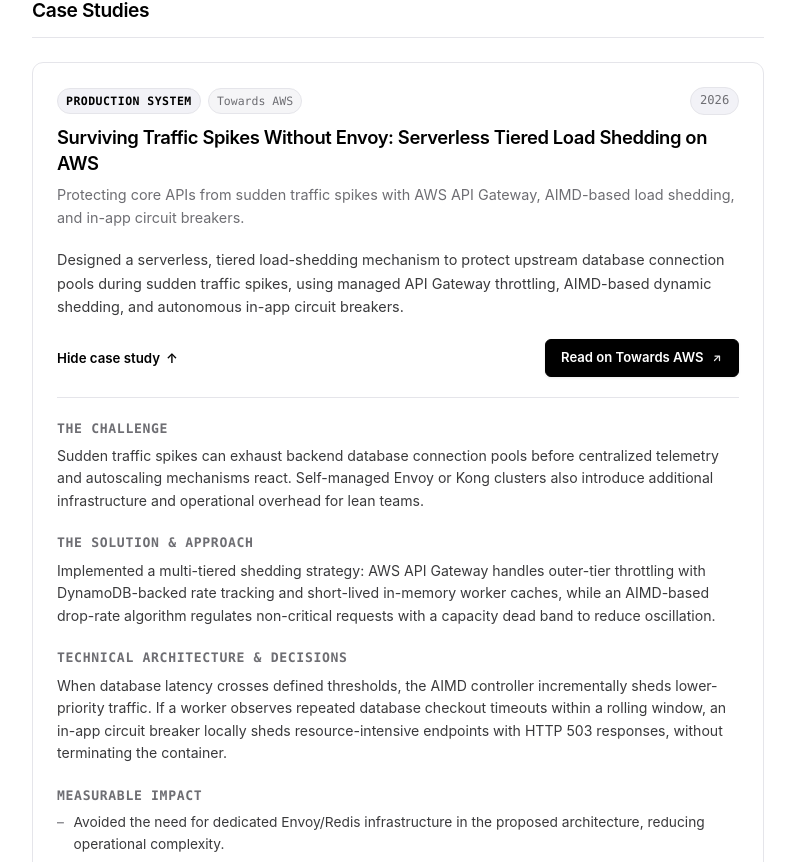
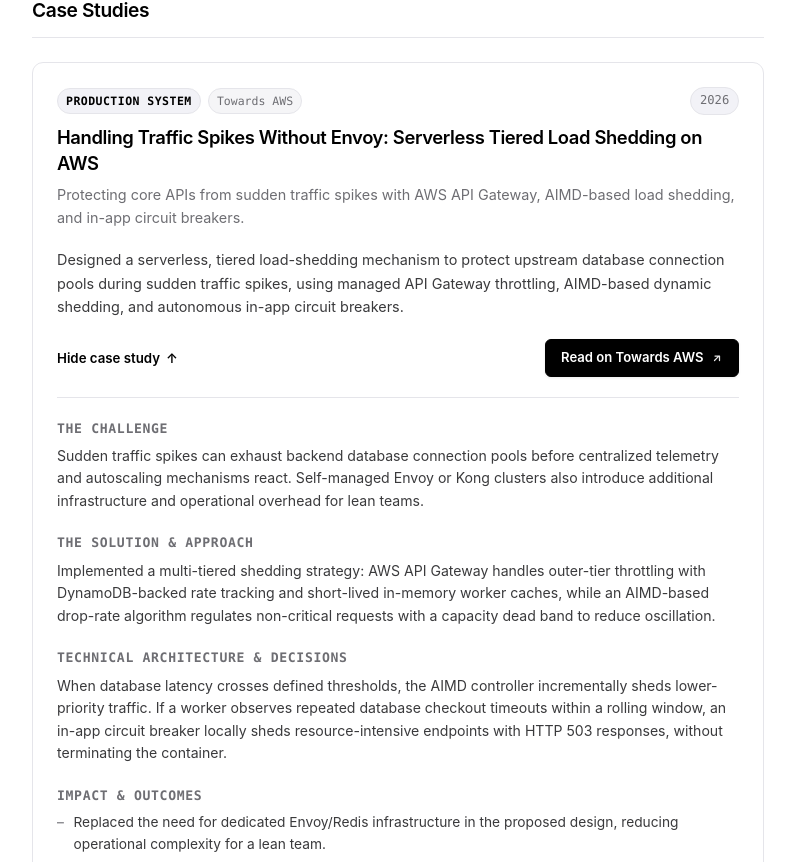
Before and after one commit to galaxytemple/galaxytemple.github.io, a React (Vite) app: page / in a window 1280 px wide. Shown: the part 1938-2800 px from the top of the page, without its empty margins (242-1037 px from the left). Built offline with nearby package versions, Linux system fonts and the light colour scheme.

Commit message:
feat: refine case study key learnings, outcomes, and styling

```diff
--- a/src/components/CaseStudiesSection.tsx
+++ b/src/components/CaseStudiesSection.tsx
@@ -103,7 +103,7 @@
                     </div>
 
                     <div className="cs-deep-dive-block">
-                      <h4>Measurable Impact</h4>
+                      <h4>Impact & Outcomes</h4>
                       <ul>
                         {item.results.map((res, idx) => (
                           <li key={idx}>
@@ -116,7 +116,9 @@
                     {item.learnings && (
                       <div className="cs-deep-dive-block">
                         <h4>Key Learnings</h4>
-                        <p>{item.learnings}</p>
+                        {item.learnings.split('\n\n').map((para, idx) => (
+                          <p key={idx}>{para}</p>
+                        ))}
                       </div>
                     )}
                   </div>
--- a/src/data/portfolioData.ts
+++ b/src/data/portfolioData.ts
@@ -79,7 +79,7 @@
 export const caseStudiesData: CaseStudyItem[] = [
   {
     id: "case-aws-load-shedding",
-    title: "Surviving Traffic Spikes Without Envoy: Serverless Tiered Load Shedding on AWS",
+    title: "Handling Traffic Spikes Without Envoy: Serverless Tiered Load Shedding on AWS",
     year: "2026",
     category: "Production System",
     publication: "Towards AWS",
@@ -90,11 +90,11 @@
     solution: "Implemented a multi-tiered shedding strategy: AWS API Gateway handles outer-tier throttling with DynamoDB-backed rate tracking and short-lived in-memory worker caches, while an AIMD-based drop-rate algorithm regulates non-critical requests with a capacity dead band to reduce oscillation.",
     architecture: "When database latency crosses defined thresholds, the AIMD controller incrementally sheds lower-priority traffic. If a worker observes repeated database checkout timeouts within a rolling window, an in-app circuit breaker locally sheds resource-intensive endpoints with HTTP 503 responses, without terminating the container.",
     results: [
-      "Avoided the need for dedicated Envoy/Redis infrastructure in the proposed architecture, reducing operational complexity.",
+      "Replaced the need for dedicated Envoy/Redis infrastructure in the proposed design, reducing operational complexity for a lean team.",
       "Provided a fast local protection layer for database connection pools during sudden traffic spikes.",
       "Reduced the risk of drop-rate oscillation by combining AIMD control with a capacity dead band and local circuit breakers."
     ],
-    learnings: "In distributed resilience, relying solely on centralized telemetry creates dangerous control-loop lags. Combining AIMD shedding with autonomous in-app local circuit breakers can react much faster than centralized control loops when protecting shared downstream bottlenecks."
+    learnings: "The standard approach to high-traffic resilience can become over-engineered for a small team when the operational cost of running infrastructure such as Envoy or Kong outweighs its benefits. Managed AWS services and serverless components can provide a simpler alternative without taking on that operational burden.\n\nHowever, centralized telemetry and control loops introduce a different trade-off: aggregating metrics and coordinating fleet-wide decisions can create tens of seconds to minutes of delay before the system reacts to a degrading downstream dependency. An autonomous in-process circuit breaker provides a fast local safety layer that can react immediately, protecting shared database connections while the centralized control loop catches up."
   },
   {
     id: "case-ollama-jev",
@@ -113,7 +113,7 @@
       "Proposed bidirectional permutation prompting and cache-aligned prompt construction as practical mitigations.",
       "Characterized the latency impact of repeated prefill work and the resulting throughput trade-offs for local verification."
     ],
-    learnings: "Agentic architectures designed for hosted cloud APIs cannot be naively ported to local runtimes. Without shared KV-cache reuse across evaluation passes, repeated prompt prefill creates substantial overhead for local multi-agent verification."
+    learnings: "The experiment challenged the assumption that JEV is simply a wrapper around repeated LLM calls. Reproducing the workflow locally showed that reliable verification depends on the interaction between model behavior, prompting strategy, and inference-system architecture.\n\nOrder bias and dual rejection exposed failure modes in the model-and-prompting setup, while redundant KV-cache prefill exposed a runtime-level bottleneck. The key takeaway was that reproducing an agentic LLM system locally requires understanding and designing for both the model and the inference stack—not just recreating the API-level workflow."
   },
   {
     id: "case-tag-overflow-canvas",
@@ -132,7 +132,7 @@
       "Reduced measured tag-layout calculation time from ~12ms to <0.2ms in the benchmark workload.",
       "Open-sourced the solution as the lightweight tag-list-overflow package, providing a zero-reflow alternative for data-dense tables and chip lists."
     ],
-    learnings: "The fastest DOM operation is the one that avoids touching the DOM. When dynamic UI layout depends on text geometry, off-DOM Canvas measurement provides a predictable, low-overhead way to compute layout boundaries before rendering."
+    learnings: "Dynamic UI layout problems do not always need to be solved through DOM measurement. When the required geometry can be derived from text metrics, moving the calculation off the live DOM can eliminate an entire class of forced-layout costs while keeping the rendering path simple."
   },
 ];
 
--- a/src/index.css
+++ b/src/index.css
@@ -922,6 +922,10 @@
   line-height: 1.6;
 }
 
+.cs-deep-dive-block p + p {
+  margin-top: 0.6rem;
+}
+
 .cs-deep-dive-block ul {
   margin: 0;
   padding: 0;
```
